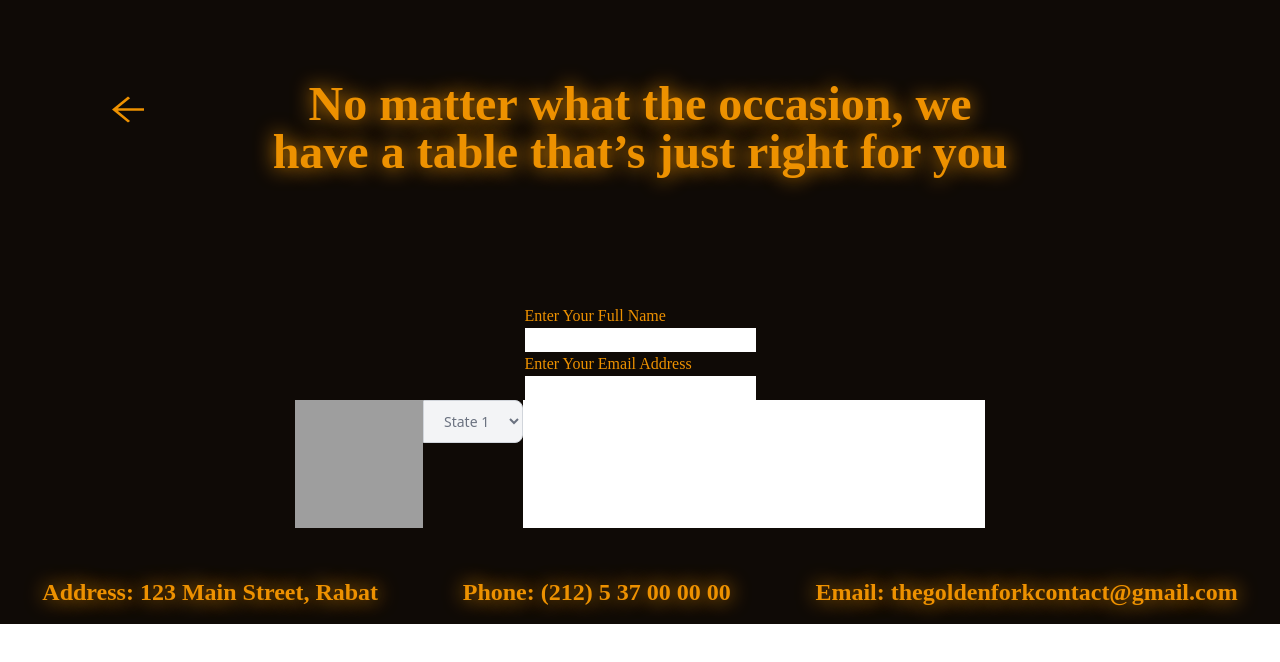
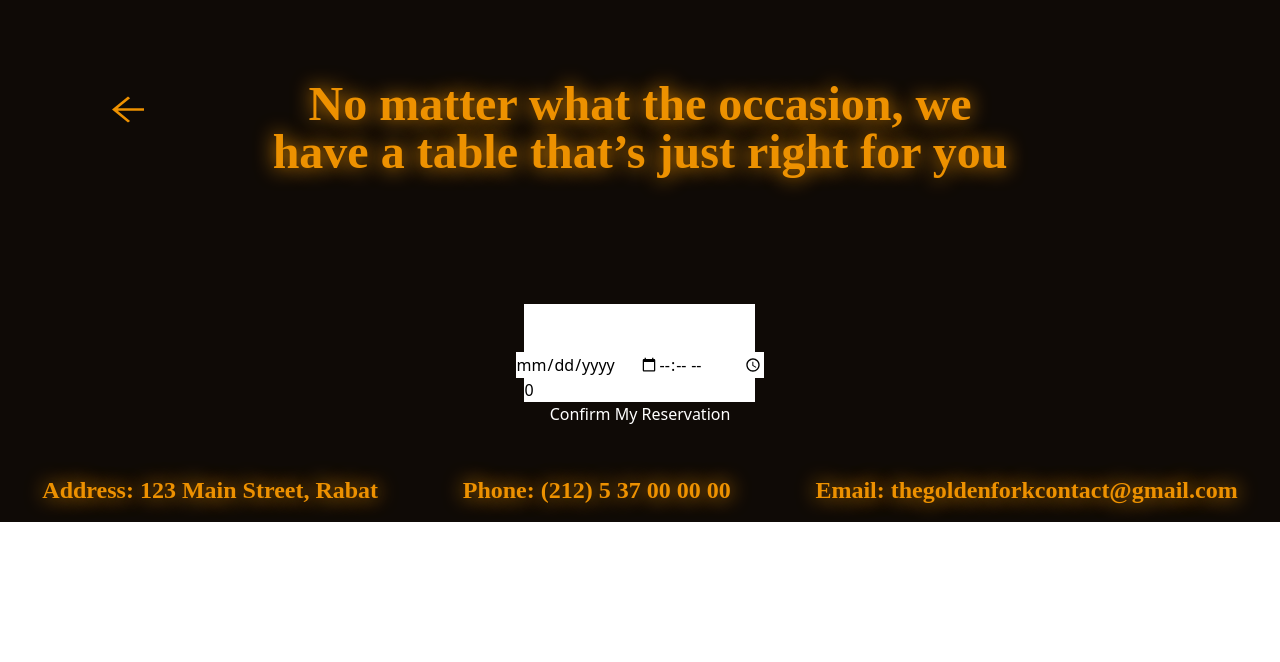
Before and after one commit to dev-saber/the-golden-fork, a React (Vite) app in the folder client/: page /reservation in a window 1280 px wide. Shown: the top 662 px of the page. Built offline with nearby package versions, Linux system fonts and the light colour scheme; grey boxes are pictures that could not be loaded.

Commit message:
reservation form forst commit

```diff
--- a/client/package.json
+++ b/client/package.json
@@ -12,8 +12,10 @@
     "@emotion/react": "^11.11.0",
     "@emotion/styled": "^11.11.0",
     "@mui/material": "^5.13.4",
+    "@mui/x-date-pickers": "^6.6.0",
     "@reduxjs/toolkit": "^1.9.5",
     "axios": "^1.4.0",
+    "dayjs": "^1.11.8",
     "flowbite": "^1.6.5",
     "flowbite-react": "^0.4.6",
     "formik": "^2.4.1",
--- a/client/src/layouts/reservation/reservationForm.jsx
+++ b/client/src/layouts/reservation/reservationForm.jsx
@@ -1,5 +1,7 @@
 import React from "react";
 import { useFormik } from "formik";
+import * as Yup from "yup";
+
 export default function ReservationForm() {
   const reservation = useFormik({
     initialValues: {
@@ -9,42 +11,99 @@ export default function ReservationForm() {
       time: "",
       peopleNum: 0,
     },
+    validationSchema: Yup.object({
+      fullName: Yup.string()
+        .max(15, "Only 15 caracters are allowed")
+        .min(8, "Enter at least 8 characters")
+        .required("Required"),
+
+      email: Yup.string()
+        .email("Pease enter a valid email address")
+        .required("Required"),
+
+      date: Yup.date().required("Please enter a valid date"),
+
+      time: Yup.string().test(
+        "valid-time",
+        "Please enter a valid time format",
+        (value) => {
+          // Regular expression to validate time in HH:MM format
+          const timeRegex = /^(?:[01]\d|2[0-3]):[0-5]\d$/;
+          return timeRegex.test(value);
+        }
+      ),
+
+      peopleNum: Yup.number()
+        .max(12, "12 people is the max for each reservation")
+        .moreThan(0, "Please enter a valid number"),
+    }),
+    onSubmit: (values) => console.log(values),
   });
+
   return (
-    <form action="#" method="get" className="flex flex-col items-center">
-      <div className="flex flex-col items-start">
-        <p className="font-yellowtail text-goldenYellow">
-          Enter Your Full Name
-        </p>
-        <input type="text" className="" />
+    <form
+      action="#"
+      method="get"
+      className="flex flex-col items-center"
+      onSubmit={reservation.handleSubmit}
+    >
+      <input
+        name="fullName"
+        type="text"
+        value={reservation.values.fullName}
+        onChange={reservation.handleChange}
+        onBlur={reservation.handleBlur}
+      />
+      {reservation.touched.fullName && reservation.errors.fullName && (
+        <p className="text-red-700">{reservation.errors.fullName}</p>
+      )}
+
+      <input
+        name="email"
+        type="email"
+        value={reservation.values.email}
+        onChange={reservation.handleChange}
+        onBlur={reservation.handleBlur}
+      />
+      {reservation.touched.email && reservation.errors.email && (
+        <p className="text-red-700">{reservation.errors.email}</p>
+      )}
+
+      <div className="flex flex-col items-center">
+        <div className="flex">
+          <input
+            type="date"
+            name="date"
+            value={reservation.values.date}
+            onChange={reservation.handleChange}
+            onBlur={reservation.handleBlur}
+          />
+          <input
+            type="time"
+            name="time"
+            value={reservation.values.time}
+            onChange={reservation.handleChange}
+            onBlur={reservation.handleBlur}
+          />
+        </div>
+        {(reservation.touched.date || reservation.touched.time) &&
+          (reservation.errors.date || reservation.errors.time) && (
+            <p className="text-red-700">
+              Please enter a valid date and time format
+            </p>
+          )}
       </div>
-      <div className="flex flex-col items-start">
-        <p className="font-yellowtail text-goldenYellow">
-          Enter Your Email Address
-        </p>
-        <input type="email" className="" />
-      </div>
-      <div className="flex">
-        <div class="flex">
-          <div class="flex-shrink-0">
-            <img src="your_image_url" alt="Image" class="w-32 h-32" />
-          </div>
-          <div class="relative">
-            <select
-              id="states-button"
-              data-dropdown-toggle="dropdown-states"
-              class="z-10 block w-full py-2.5 px-4 text-sm font-medium text-gray-500 bg-gray-100 border border-gray-300 rounded-r-lg hover:bg-gray-200 focus:ring-4 focus:outline-none focus:ring-gray-100 dark:bg-gray-700 dark:hover:bg-gray-600 dark:focus:ring-gray-700 dark:text-white dark:border-gray-600"
-            >
-              <option value="state1">State 1</option>
-              <option value="state2">State 2</option>
-              <option value="state3">State 3</option>
-            </select>
-          </div>
-        </div>
-
-        <input type="text" className="" />
-        <input type="text" className="" />
-      </div>
+      <input
+        type="number"
+        name="peopleNum"
+        value={reservation.values.peopleNum}
+        onChange={reservation.handleChange}
+        onBlur={reservation.handleBlur}
+      />
+      {reservation.touched.peopleNum && reservation.errors.peopleNum && (
+        <p className="text-red-700">{reservation.errors.peopleNum}</p>
+      )}
+      <button className="text-white">Confirm My Reservation</button>
     </form>
   );
 }
```
Also changed, not shown: 1 other file (tests, documents, lock files or other folders).
